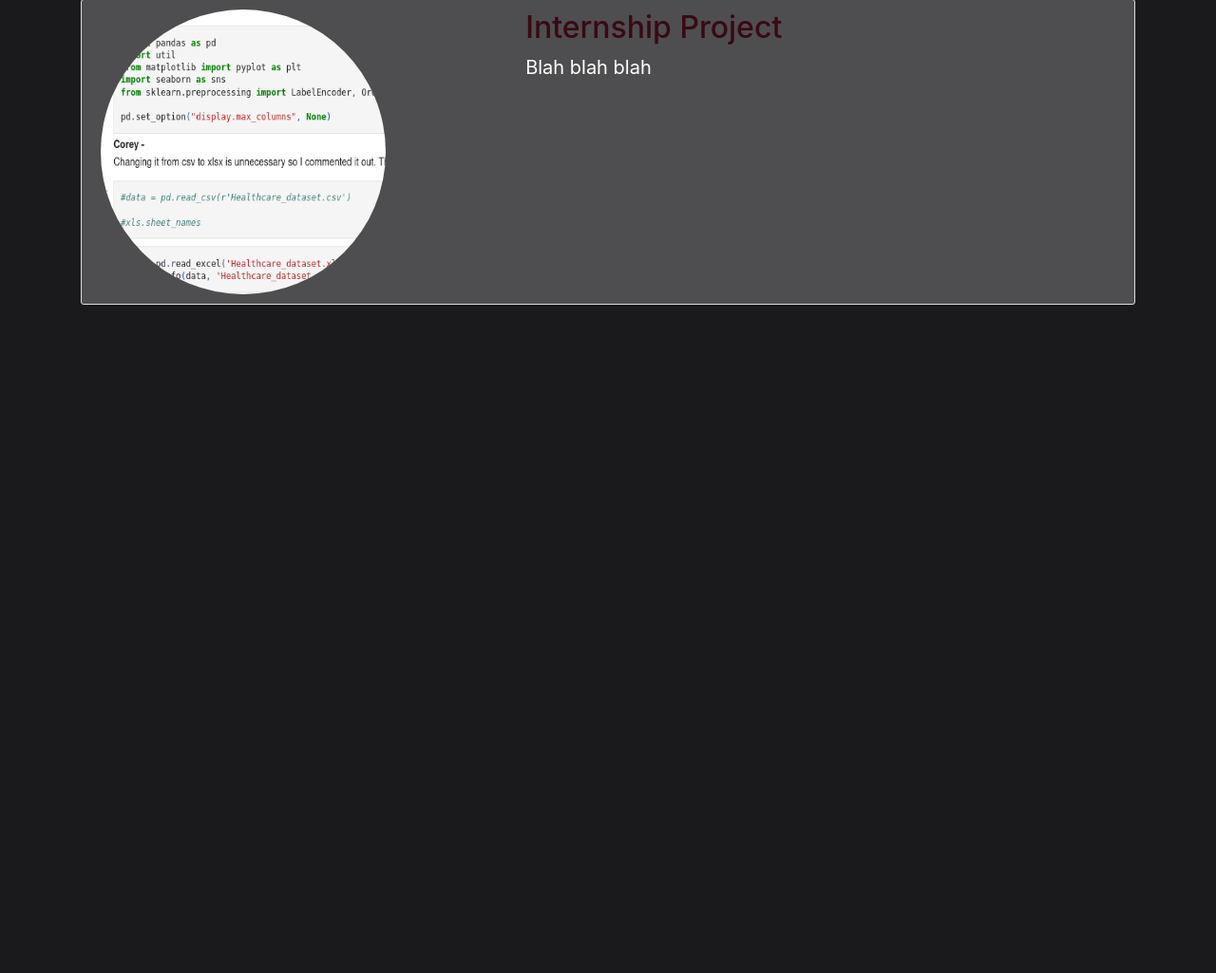
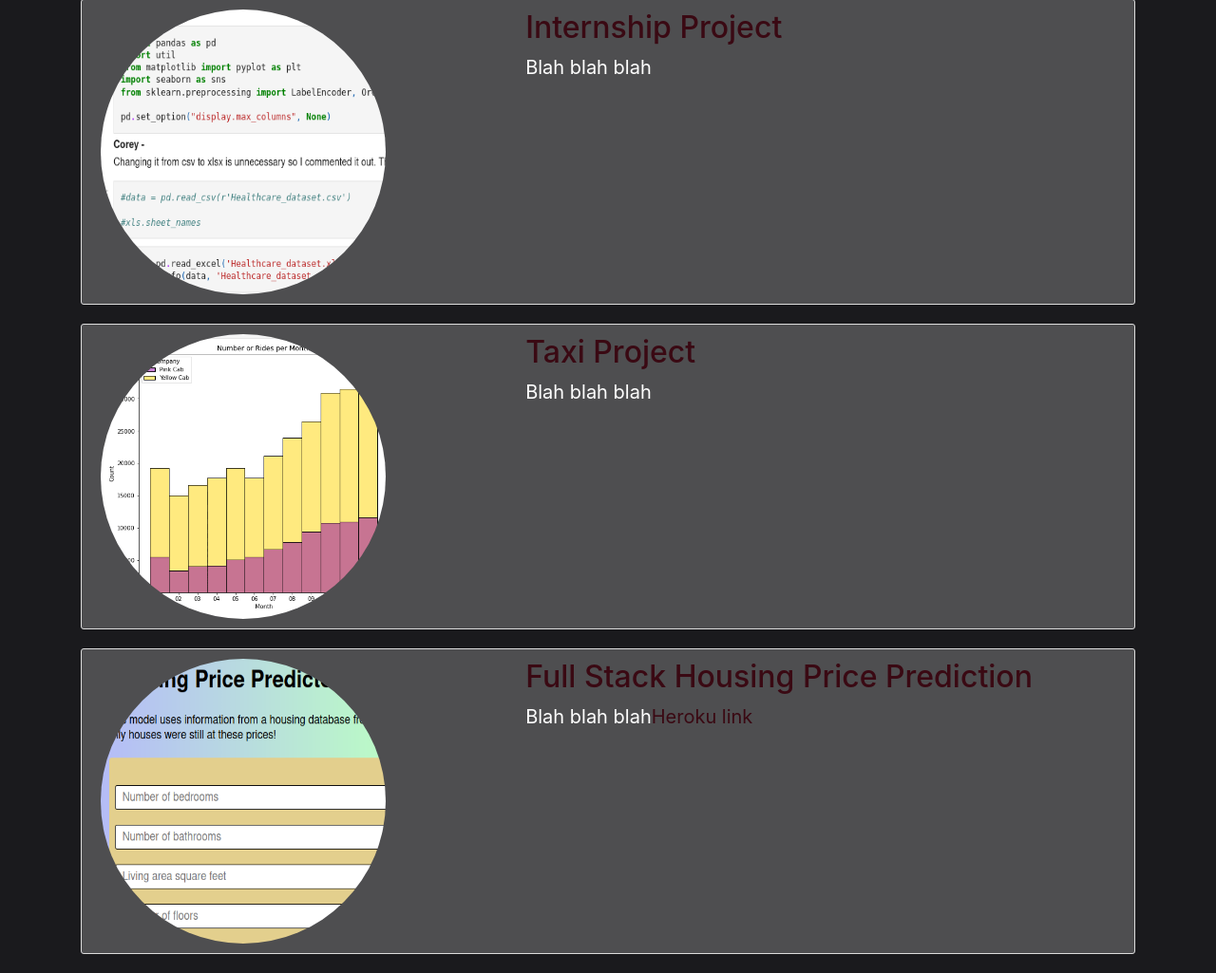
Before and after one commit to TheHamhams/portfolio, a Flask app: page /data-science in a window 1280 px wide. Shown: the part 138-1163 px from the top of the page at 95% size. Before the commit the page ends 459 px from the top, so only its background shows below. Run offline with Flask 2, Linux system fonts and the light colour scheme; some libraries are stand-ins or nearby versions.

Commit message:
added articles to pages

```diff
--- a/portfolio/templates/data_science.html
+++ b/portfolio/templates/data_science.html
@@ -14,4 +14,25 @@
             <p class="article-content">Blah blah blah</p>
         </div>
     </article>
+
+    <article class="media content-section">
+        <div class="image">
+            <img class="rounded-circle article-image" width=300 height=300 style="float: left;" src="static/pictures/taxi.png">
+        </div>
+        <div class="text">
+            <h2><a class="article-title" href="https://github.com/TheHamhams/taxi/blob/main/Deliverables/taxi_notebook.ipynb">Taxi Project</a></h2>
+            <p class="article-content">Blah blah blah</p>
+        </div>
+    </article>
+
+    <article class="media content-section">
+        <div class="image">
+            <img class="rounded-circle article-image" width=300 height=300 style="float: left;" src="static/pictures/dg-housing.png">
+        </div>
+        <div class="text">
+            <h2><a class="article-title" href="https://github.com/TheHamhams/DG-Housing">Full Stack Housing Price Prediction</a></h2>
+            <p class="article-content">Blah blah blah<a href="https://shrouded-meadow-77059.herokuapp.com/">Heroku link</a></p>
+        </div>
+    </article>
+
 {% endblock %}
```
Also changed, not shown: portfolio/templates/kaggle.html (+19 -0 lines), portfolio/templates/nlp.html (+10 -0 lines), portfolio/static/pictures/30-rock.jpeg (added), portfolio/static/pictures/dg-housing.png (added), portfolio/static/pictures/gentleman-broncos.jpeg (added), portfolio/static/pictures/housing.png (added), portfolio/static/pictures/taxi.png (added).
